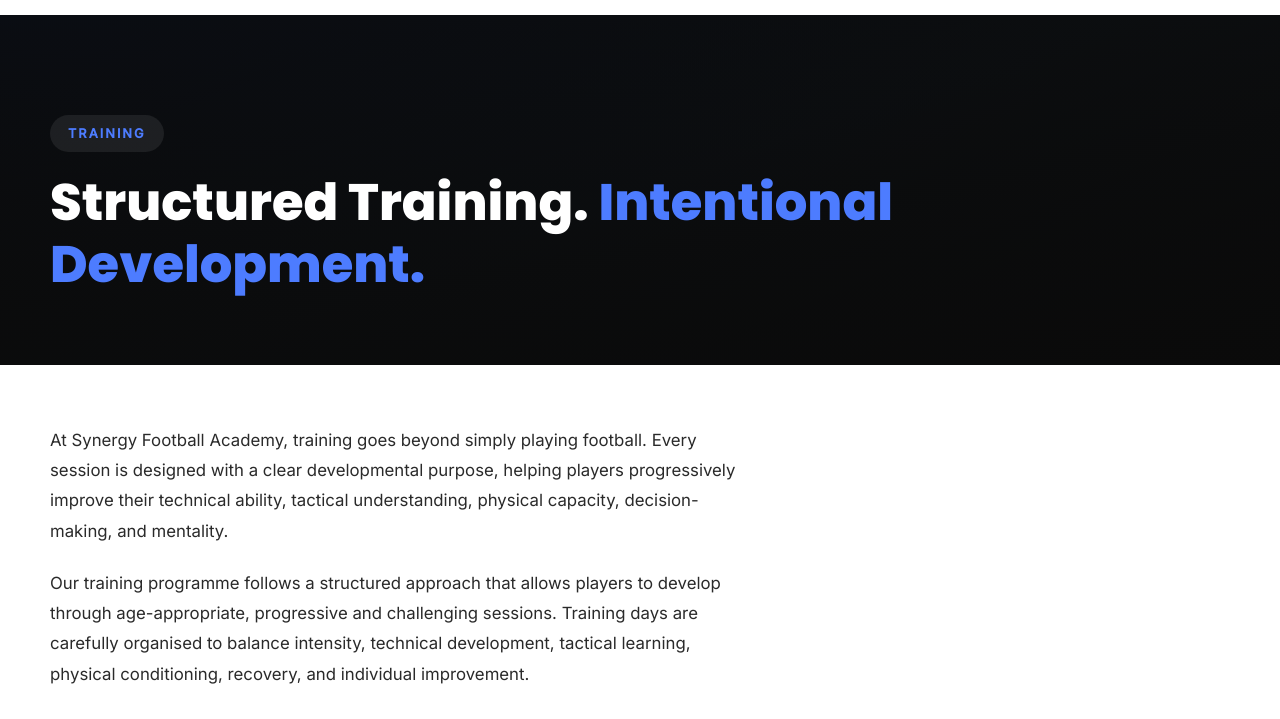
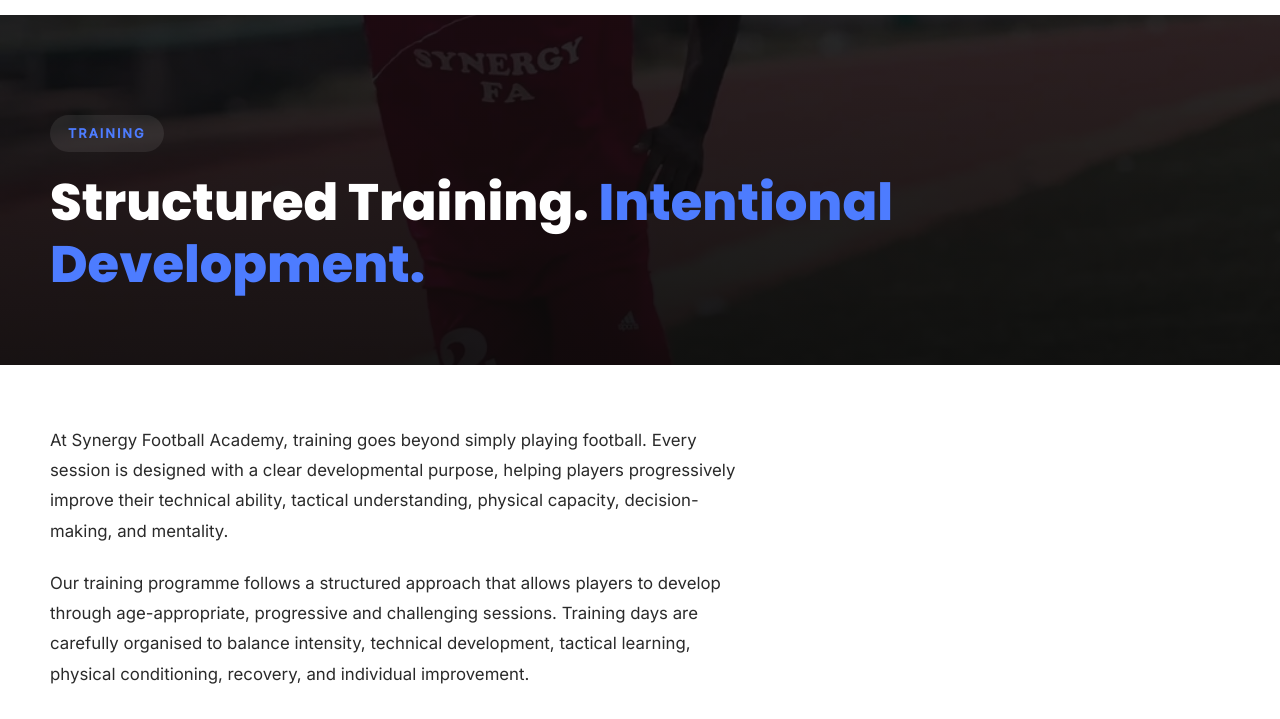
Before and after one commit to officialsynergyfootballacademy/officialsynergyfootballacademy.github.io, a plain HTML site: page training.html in a window 1280 px wide. Shown: the part 81-800 px from the top of the page. Drawn offline with Linux system fonts and the light colour scheme.

Commit message:
Add training photo to hero background

```diff
--- a/training.html
+++ b/training.html
@@ -18,10 +18,13 @@
   </div>
 </header> <main>
   <section class="subpage-hero">
-    <div class="container">
-      <p class="hero-badge">TRAINING</p>
-      <h1>Structured Training. <span>Intentional Development.</span></h1>
-    </div>
+  <div class="hero-photos single-photo">
+    <img src="gallery26.jpg" alt="">
+  </div>
+  <div class="container">
+    <p class="hero-badge">TRAINING</p>
+    <h1>Structured Training. <span>Intentional Development.</span></h1>
+  </div>
   </section>
 
   <section class="subpage-content">
```
